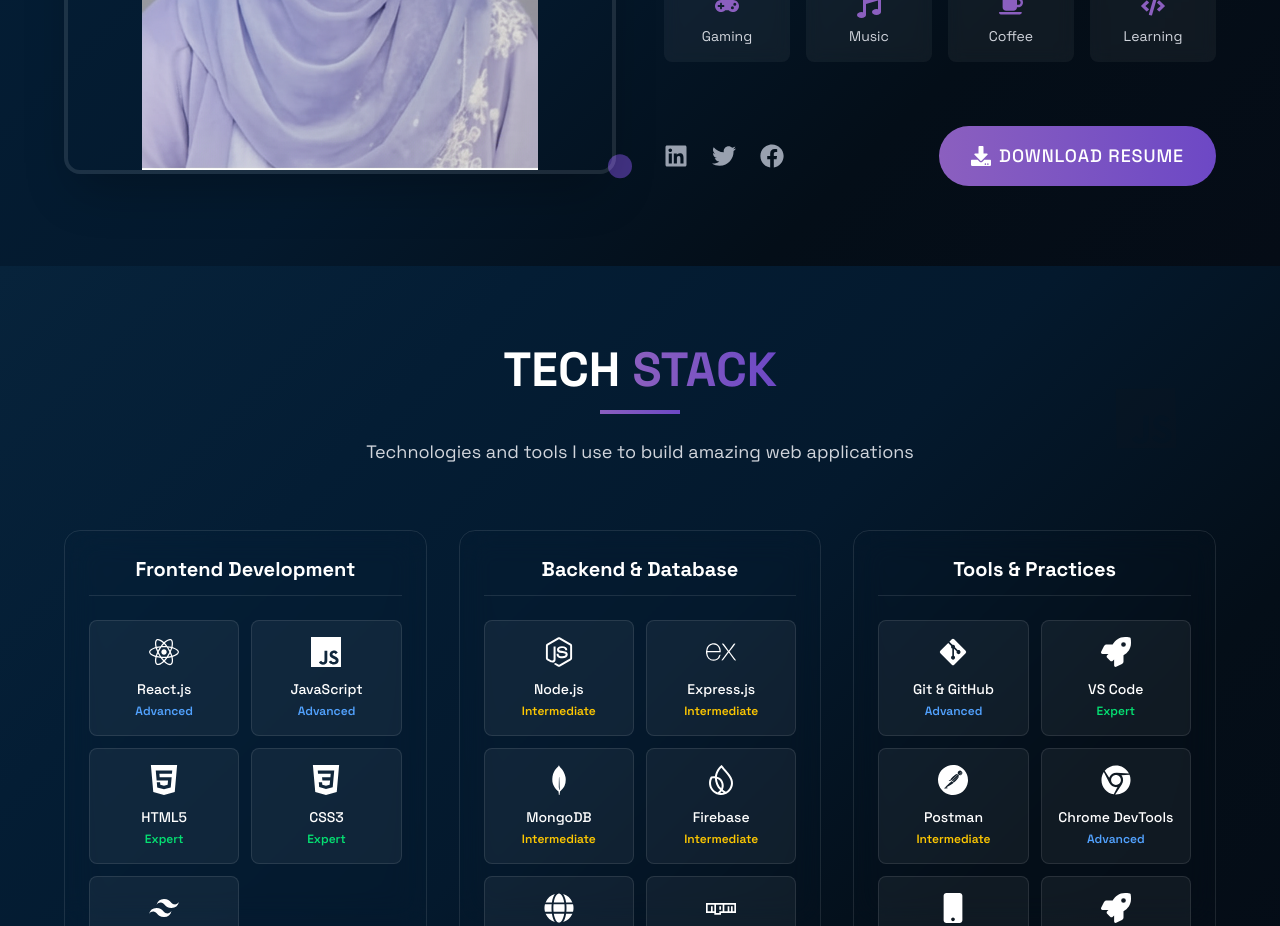
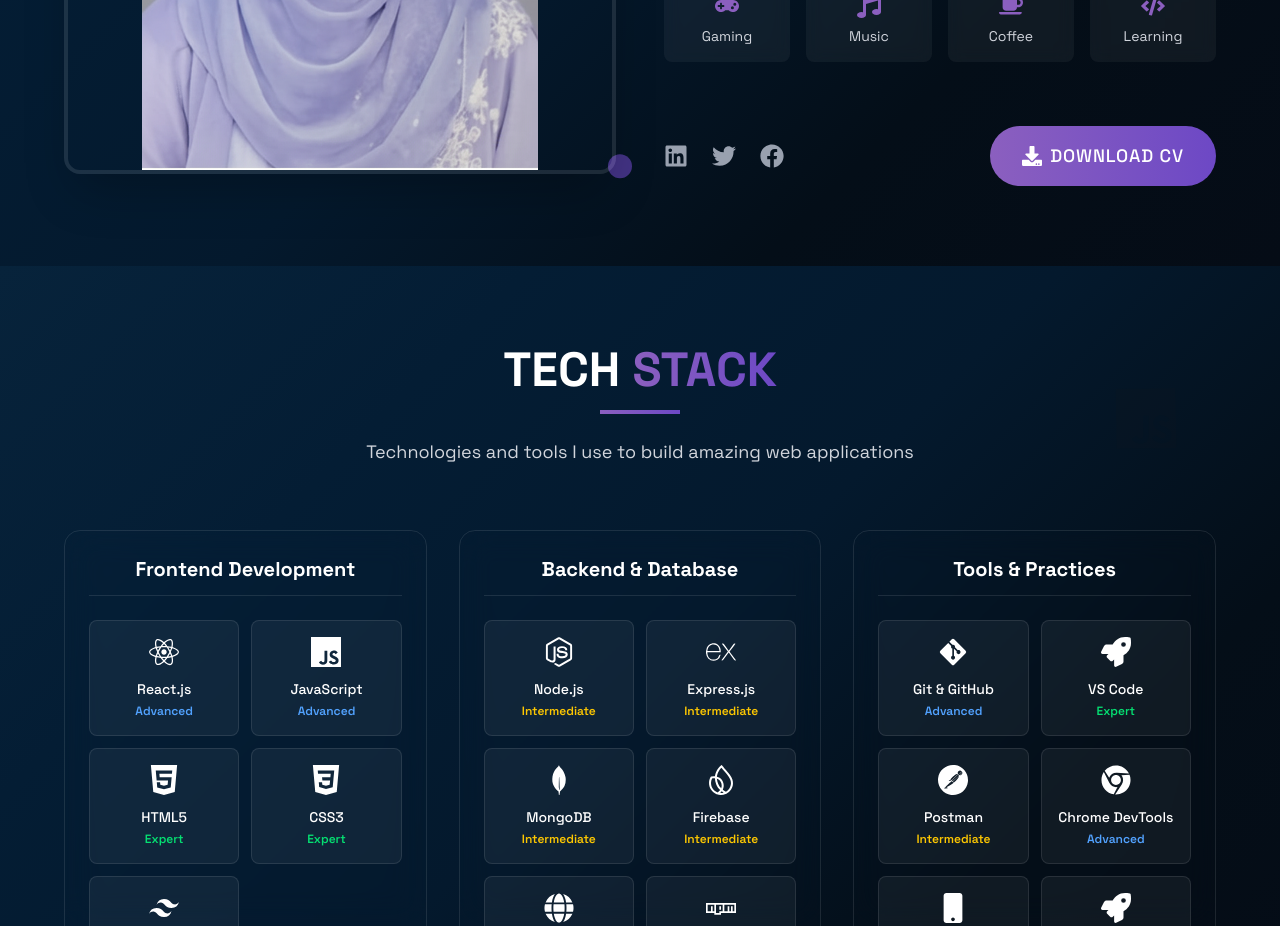
Before and after one commit to chaitey23/Chaitey, a React (Vite) app: page / in a window 1280 px wide. Shown: the part 1480-2406 px from the top of the page. Built offline with nearby package versions, Linux system fonts and the light colour scheme.

Commit message:
Add CV link and implement contact form email functionality with EmailJS

```diff
--- a/index.html
+++ b/index.html
@@ -5,7 +5,7 @@
   <meta charset="UTF-8" />
   <link rel="icon" type="image/svg+xml" href="/vite.svg" />
   <meta name="viewport" content="width=device-width, initial-scale=1.0" />
-  <title>Chaitey Dev</title>
+  <title>Dev Chaitey</title>
 </head>
 
 <body>
--- a/package.json
+++ b/package.json
@@ -11,6 +11,7 @@
   },
   "dependencies": {
     "@tailwindcss/vite": "^4.1.14",
+    "emailjs-com": "^3.2.0",
     "framer-motion": "^12.23.24",
     "react": "^19.1.1",
     "react-dom": "^19.1.1",
--- a/src/Components/AboutMe.jsx
+++ b/src/Components/AboutMe.jsx
@@ -135,7 +135,7 @@ const socialLinks = [
     },
     {
         icon: FaTwitter,
-        url: '#', // Add your Twitter URL if you have one
+        url: '#',
         name: 'Twitter'
     },
     {
@@ -144,9 +144,9 @@ const socialLinks = [
         name: 'Facebook'
     }
 ];
-const openResume = () => {
-    const resumeLink = 'https://drive.google.com/file/d/1OKHQzsNVS98yDwyqKi-QIPUgfbcojuwG/view?usp=drive_link';
-    window.open(resumeLink, '_blank', 'noopener,noreferrer');
+const openCv = () => {
+    const cvLink = 'https://drive.google.com/file/d/1UrEOkf2V6MEZZeR5r8mU2x0OJhBggaEV/view?usp=sharing';
+    window.open(cvLink, '_blank', 'noopener,noreferrer');
 };
 const AboutMe = () => {
     return (
@@ -316,14 +316,14 @@ const AboutMe = () => {
                                 ))}
                             </div>
 
-                            <motion.button onClick={openResume}
+                            <motion.button onClick={openCv}
                                 className="bg-gradient-to-r from-[#8B5FBF] to-[#6D48C5] text-white px-8 py-4 rounded-full text-lg font-medium uppercase tracking-wider flex items-center gap-2 cursor-pointer"
                                 variants={buttonVariants}
                                 whileHover="hover"
                                 whileTap="tap"
                             >
                                 <FaDownload className="text-xl" />
-                                Download Resume
+                                Download CV
                             </motion.button>
                         </motion.div>
                     </motion.div>
--- a/src/Components/ContactSection.jsx
+++ b/src/Components/ContactSection.jsx
@@ -1,5 +1,6 @@
 import React, { useState } from 'react';
 import { motion } from 'framer-motion';
+import emailjs from 'emailjs-com';
 
 const ContactSection = () => {
     const [isSubmitting, setIsSubmitting] = useState(false);
@@ -9,10 +10,17 @@ const ContactSection = () => {
         e.preventDefault();
         setIsSubmitting(true);
 
+        try {
+            await emailjs.sendForm(
+                'service_ekj5zpn',
+                'template_kyv832i',
+                e.target,
+                '_S7vcrlCMbCcChbAw'
+            )
+
             // Simulate form submission
-        await new Promise(resolve => setTimeout(resolve, 2000));
+            // await new Promise(resolve => setTimeout(resolve, 2000));
 
-        setIsSubmitting(false);
             setIsSubmitted(true);
 
             // Reset form after 3 seconds
@@ -20,6 +28,15 @@ const ContactSection = () => {
                 setIsSubmitted(false);
                 e.target.reset();
             }, 3000);
+        }
+        catch (error) {
+            console.error('EmailJS Error:', error);
+            alert('Oops! Something went wrong, please try again.');
+        }
+        finally {
+
+            setIsSubmitting(false);
+        }
     };
 
     // Animation variants
@@ -170,6 +187,7 @@ const ContactSection = () => {
                                     <input
                                         type="text"
                                         id="name"
+                                        name="name"
                                         required
                                         className="w-full px-4 py-3 bg-white/5 border border-gray-600 rounded-lg text-white placeholder-gray-400 focus:ring-2 focus:ring-indigo-400 focus:border-transparent transition-all duration-300 outline-none"
                                         placeholder="Enter your name"
@@ -187,6 +205,7 @@ const ContactSection = () => {
                                     <input
                                         type="email"
                                         id="email"
+                                        name="email"
                                         required
                                         className="w-full px-4 py-3 bg-white/5 border border-gray-600 rounded-lg text-white placeholder-gray-400 focus:ring-2 focus:ring-indigo-400 focus:border-transparent transition-all duration-300 outline-none"
                                         placeholder="your@email.com"
@@ -205,6 +224,7 @@ const ContactSection = () => {
                                 <input
                                     type="text"
                                     id="subject"
+                                    name="subject"
                                     required
                                     className="w-full px-4 py-3 bg-white/5 border border-gray-600 rounded-lg text-white placeholder-gray-400 focus:ring-2 focus:ring-indigo-400 focus:border-transparent transition-all duration-300 outline-none"
                                     placeholder="What's this about?"
@@ -222,6 +242,7 @@ const ContactSection = () => {
                                 <textarea
                                     id="message"
                                     rows="5"
+                                    name="message"
                                     required
                                     className="w-full px-4 py-3 bg-white/5 border border-gray-600 rounded-lg text-white placeholder-gray-400 focus:ring-2 focus:ring-indigo-400 focus:border-transparent transition-all duration-300 outline-none resize-none"
                                     placeholder="Tell me about your project..."
--- a/src/Components/HeroSection.jsx
+++ b/src/Components/HeroSection.jsx
@@ -33,7 +33,7 @@ const HeroSection = () => {
         return () => clearTimeout(timer);
     }, [text, isDeleting, loopNum, titles]);
     const openResume = () => {
-        const resumeLink = 'https://drive.google.com/file/d/1OKHQzsNVS98yDwyqKi-QIPUgfbcojuwG/view?usp=drive_link';
+        const resumeLink = 'https://drive.google.com/file/d/1kEbsGF-3efGRY6BV4UfWgUzqm2Rq0wjI/view?usp=sharing';
         window.open(resumeLink, '_blank', 'noopener,noreferrer');
     };
 
--- a/src/Components/Navbar.jsx
+++ b/src/Components/Navbar.jsx
@@ -36,7 +36,7 @@ const Navbar = () => {
         }
     };
     const openResume = () => {
-        const resumeLink = 'https://drive.google.com/file/d/1OKHQzsNVS98yDwyqKi-QIPUgfbcojuwG/view?usp=drive_link';
+        const resumeLink = 'https://drive.google.com/file/d/1kEbsGF-3efGRY6BV4UfWgUzqm2Rq0wjI/view?usp=sharing';
         window.open(resumeLink, '_blank', 'noopener,noreferrer');
     };
     const links = <>
```
Also changed, not shown: 1 other file (tests, documents, lock files or other folders). Lines whose indentation alone changed are shown as unchanged.
